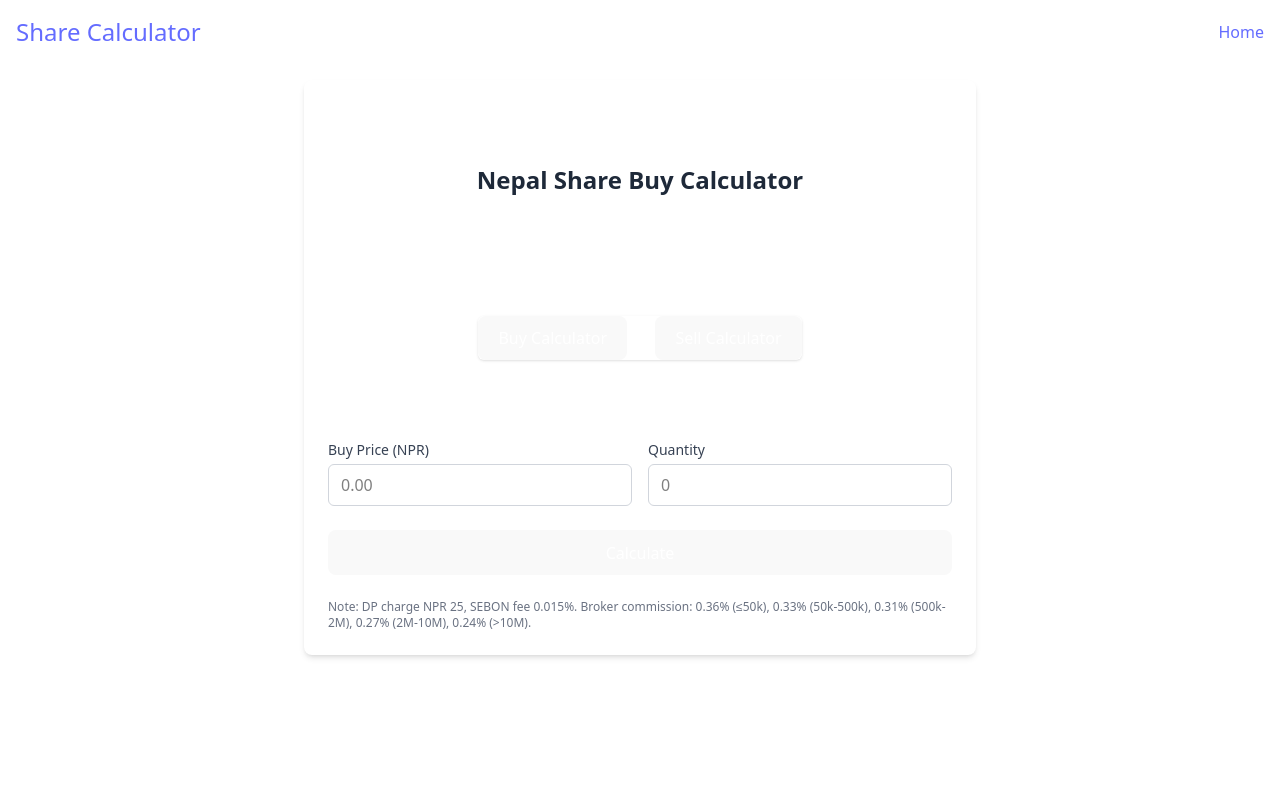
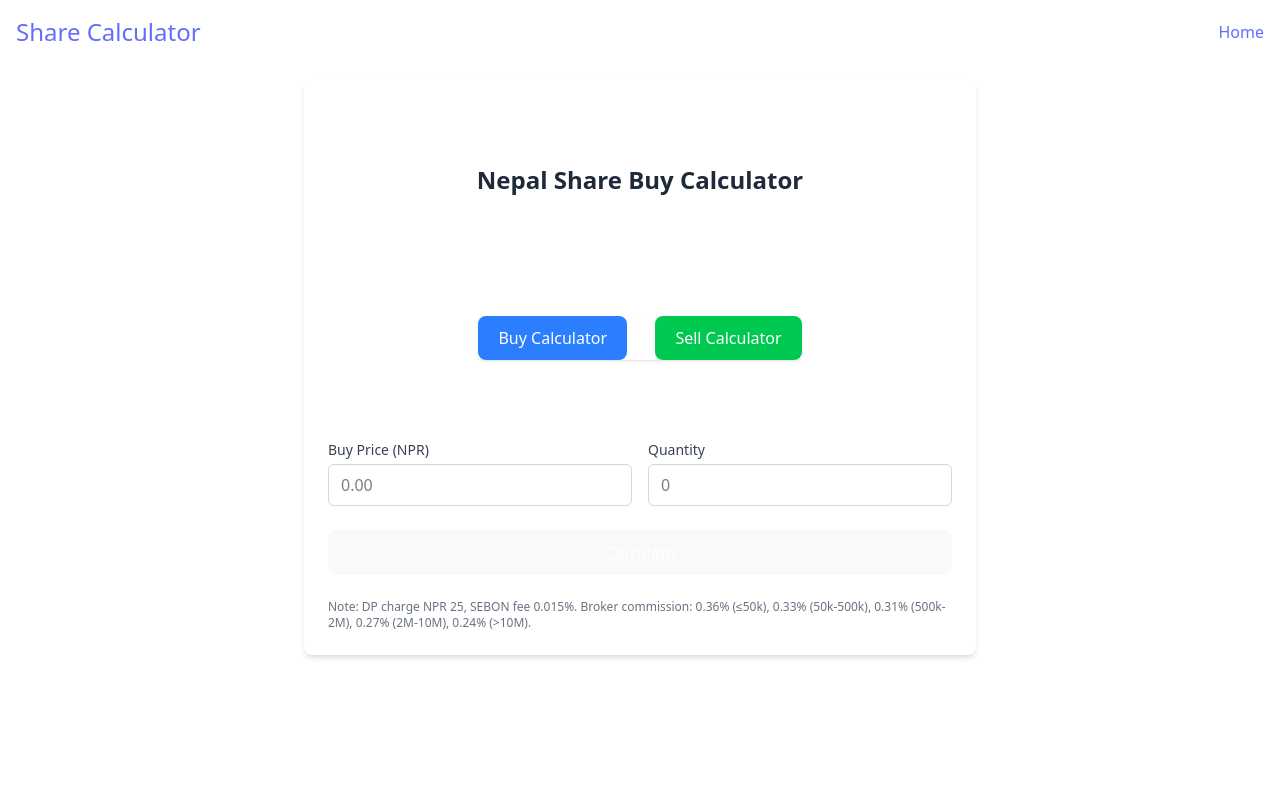
Before and after one commit to prakashydv01/Share-calculator, a React (Vite) app: page / in a window 1280 px wide. Shown: the top 800 px of the page. Built offline with nearby package versions, Linux system fonts and the light colour scheme.

Commit message:
button color update

```diff
--- a/src/components/calculator.jsx
+++ b/src/components/calculator.jsx
@@ -122,18 +122,25 @@ const NepalStockCalculator = () => {
   <div className="inline-flex rounded-md shadow-sm">
     <button
       onClick={() => {setMode('buy'); setCalculated(false);}}
-              className={`px-4 py-2 mr-2 text-sm font-medium rounded-l-lg ${mode === 'buy' ? 'bg-blue-700 text-white' : 'bg-blue-900 text-white'}`}
+      className={`px-4 py-2 mr-2 text-sm font-medium rounded-l-lg transition
+        ${mode === 'buy'
+          ? 'bg-blue-600 text-white'
+          : 'bg-blue-500 text-white'} !bg-blue-500`}
     >
       Buy Calculator
     </button>
     <button
       onClick={() => {setMode('sell'); setCalculated(false);}}
-              className={`px-4 py-2 ml-5 text-sm font-medium rounded-r-lg ${mode === 'sell' ? 'bg-green-700 text-white' : 'bg-green-900 text-white'}`}
+      className={`px-4 py-2 ml-5 text-sm font-medium rounded-r-lg transition
+        ${mode === 'sell'
+          ? 'bg-green-600 text-white'
+          : 'bg-green-500 text-white'} !bg-green-500`}
     >
       Sell Calculator
     </button>
   </div>
 </div>
+
 
         {/* Buy Section */}
         {mode === 'buy' && (
--- a/src/index.css
+++ b/src/index.css
@@ -7,7 +7,7 @@
 
   color-scheme: light dark;
   color: rgba(255, 255, 255, 0.87);
-  background-color: #ffffff;
+  background-color: #050505;
 
   font-synthesis: none;
   text-rendering: optimizeLegibility;
@@ -61,7 +61,7 @@ button:focus-visible {
 @media (prefers-color-scheme: light) {
   :root {
     color: #213547;
-    background-color: #ffffff;
+    background-color: #000000;
   }
   a:hover {
     color: #747bff;
```
Lines whose indentation alone changed are shown as unchanged.
